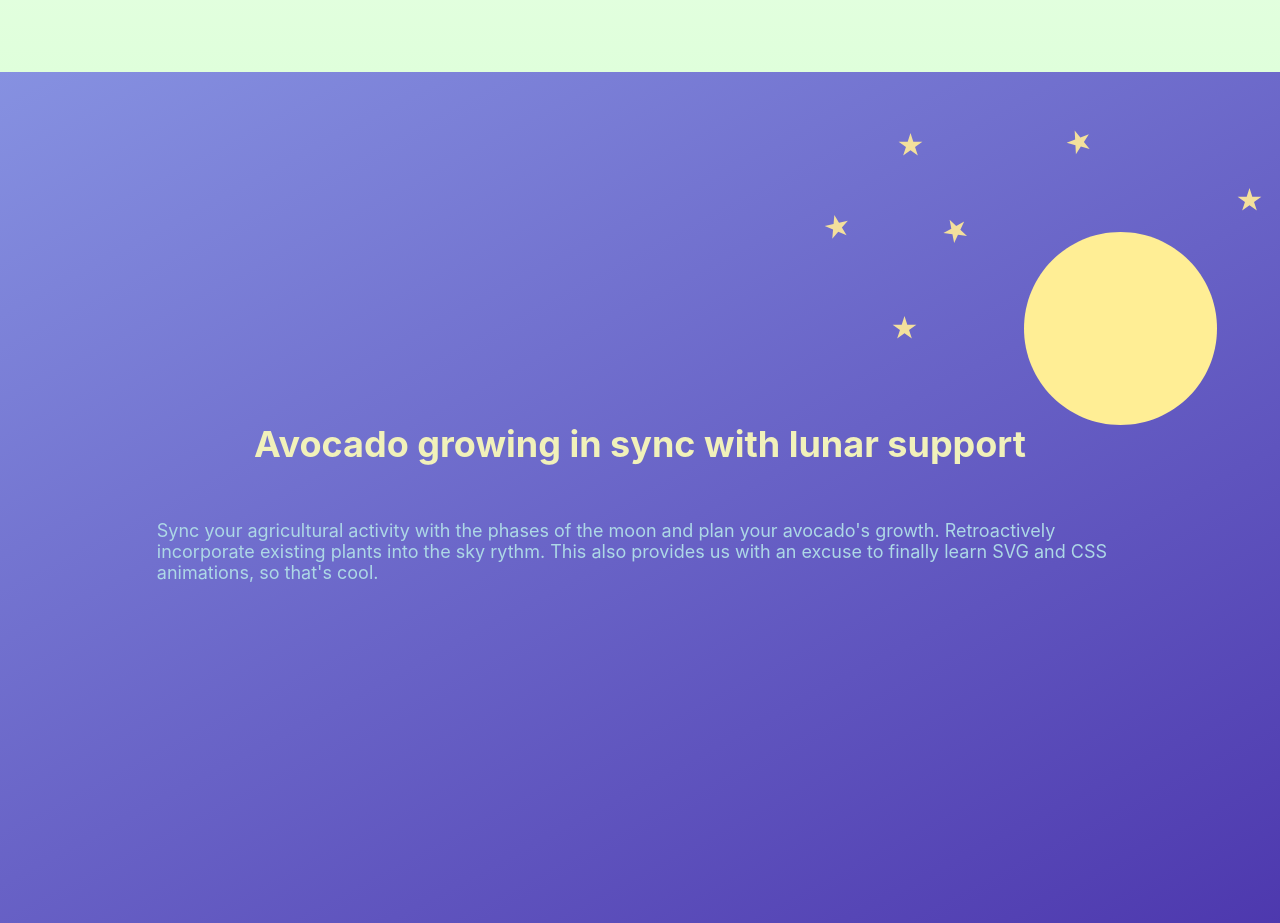
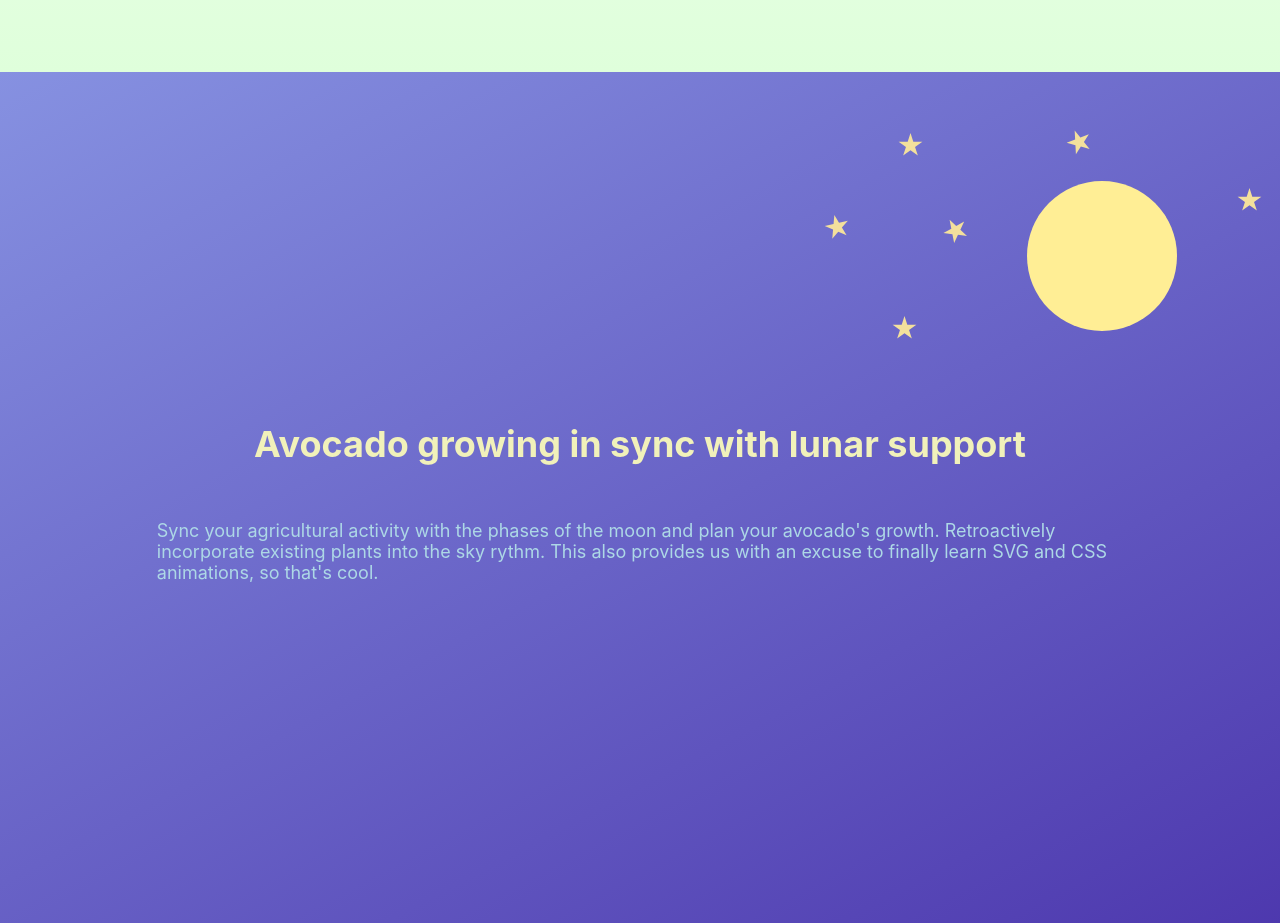
Before and after one commit to clemenz5/AvocadoLandingPage, a Svelte app: page / in a window 1280 px wide. Shown: the part 800-1723 px from the top of the page. Built offline with nearby package versions, Linux system fonts and the light colour scheme.

Commit message:
replace weird path with circle

```diff
--- a/src/sections/MoonCalendar.svelte
+++ b/src/sections/MoonCalendar.svelte
@@ -22,15 +22,11 @@
 <section>
   <svg
     width="440"
-    height="299"
-    viewBox="0 0 440 299"
+    height="300"
+    viewBox="0 0 440 300"
     fill="none"
     xmlns="http://www.w3.org/2000/svg">
-    <path
-      d="M395 202.5C395 255.795 351.795 299 298.5 299C245.205 299 202 255.795
-      202 202.5C202 149.205 245.205 106 298.5 106C351.795 106 395 149.205 395
-      202.5Z"
-      fill="#FFEE95" />
+    <circle r="75" cx="280" cy="130" fill="#FFEE95"/>
     <path
       d="M252.67 4.47883L258.385 11.5371L266.864 8.28303L261.917 15.8993L267.632
       22.9576L258.86 20.6064L253.913 28.2227L253.438 19.1534L244.666
```
